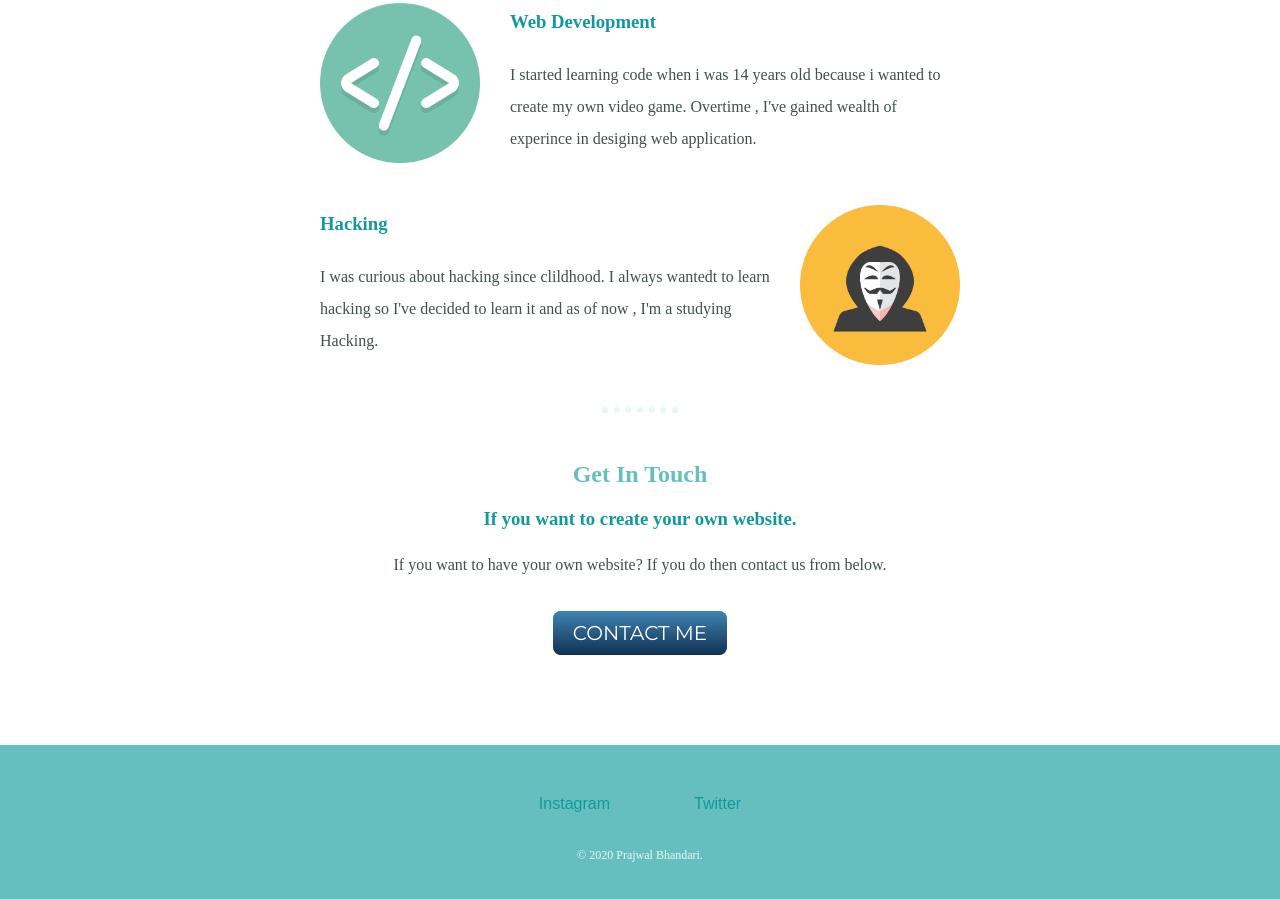
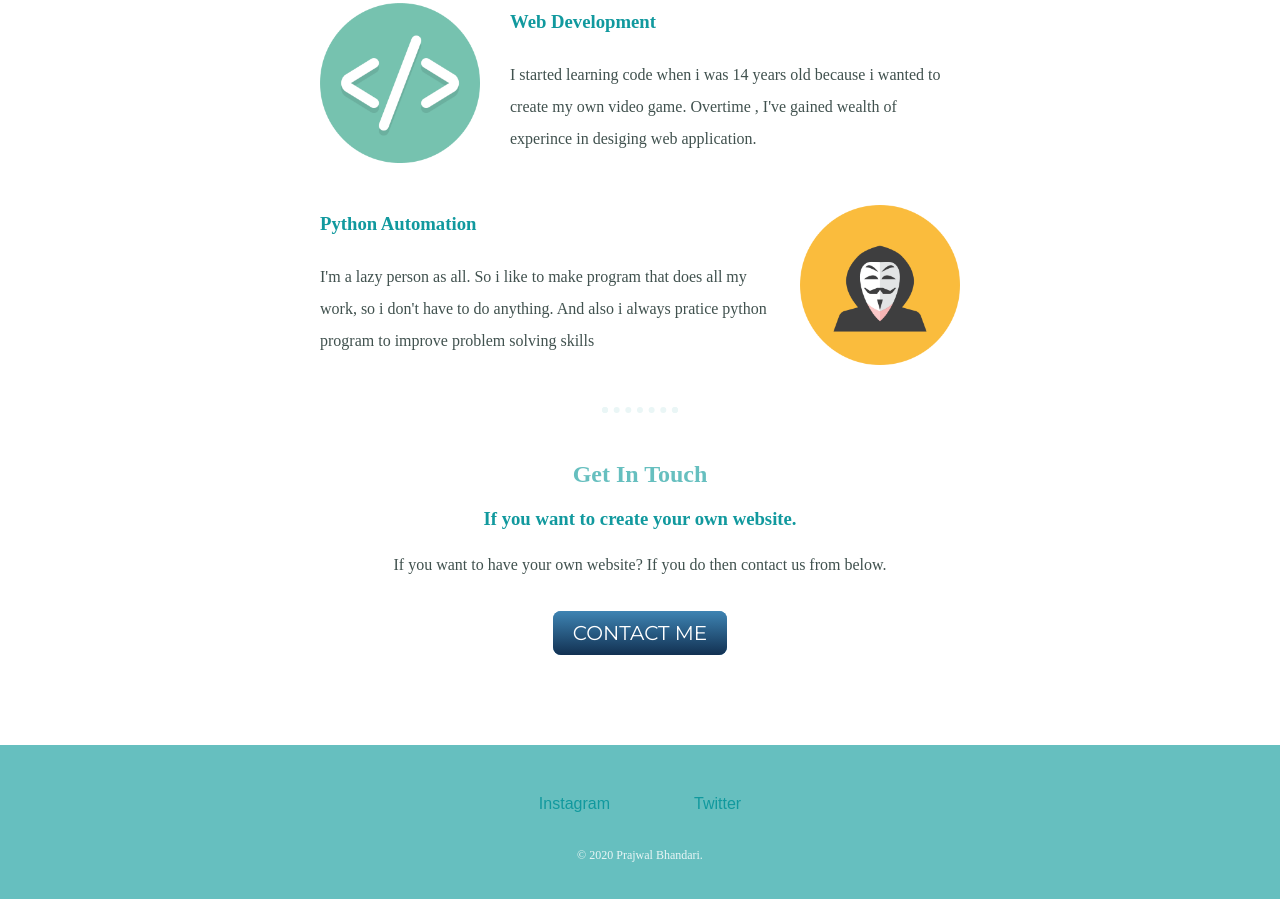
Before and after one commit to PJ-BN/bio, a plain HTML site: page index.html in a window 1280 px wide. Shown: the part 1320-2219 px from the top of the page. Drawn offline with Linux system fonts and the light colour scheme.

Commit message:
Update index.html

```diff
--- a/index.html
+++ b/index.html
@@ -41,8 +41,8 @@
         </div>
         <div class="skill-row">
           <img class="hac-img" src="images/Hacker.png" alt=Lorem ipsum dolor sit amet, in quis, aenean amet. Phasellus sodales, tellus donec dui, ornare erat"hacker" >
-          <h3>Hacking</h3>
-          <p>I was curious about hacking since clildhood. I always wantedt to learn hacking so I've decided to learn it and as of now , I'm a studying Hacking.</p>
+          <h3>Python Automation</h3>
+          <p>I'm a lazy person as all. So i like to make program that does all my work, so i don't have to do anything. And also i always pratice python program to improve problem solving skills</p>
         </div>
       </div>
       <hr>
```
